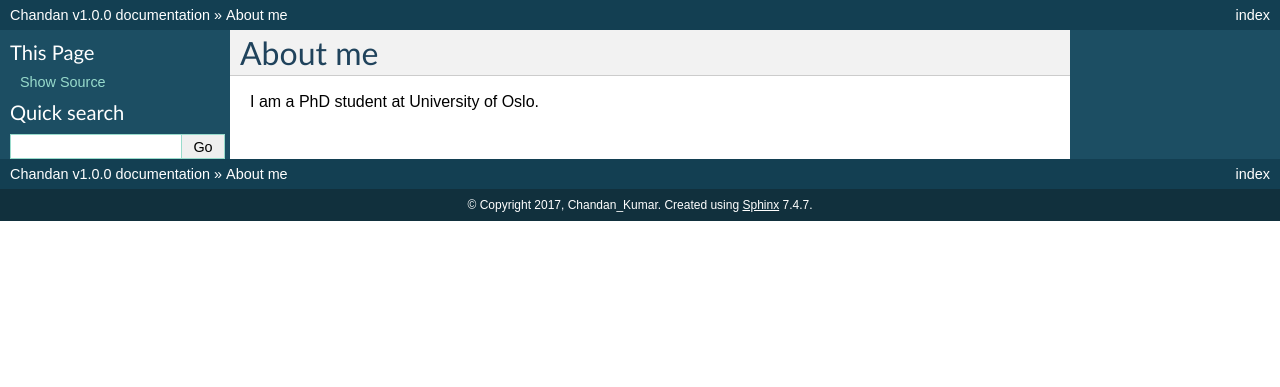
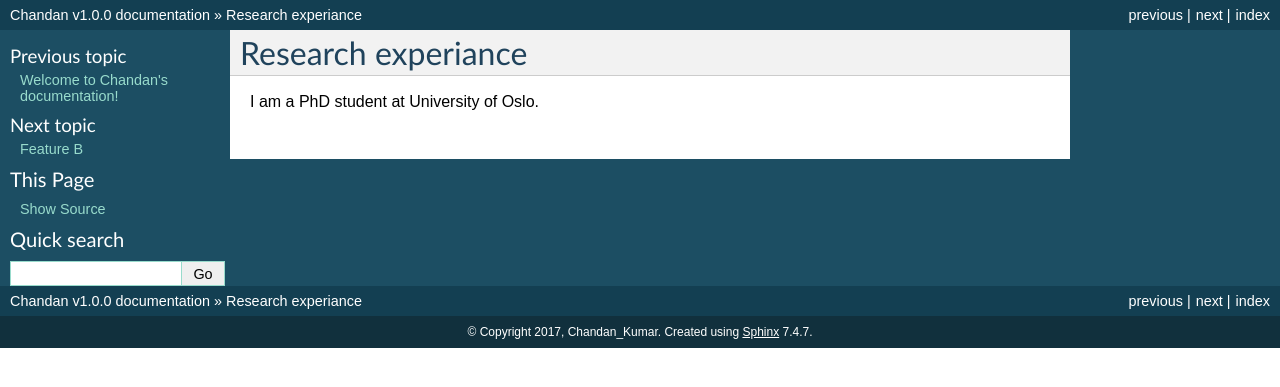
Before and after one commit to chandan-qchem/readdocs, a Sphinx documentation site: the page built from source/research_experiance.rst, in a window 1280 px wide. Shown: the top 387 px of the page. Built offline with Sphinx 7.4.7, drawn with Linux system fonts in a browser that asks for light colours; pages that are not in the unit, such as notebooks, are missing from menus.

Commit message:
added research_experiance file

```diff
--- a/source/index.rst
+++ b/source/index.rst
@@ -9,7 +9,7 @@ Welcome to Chandan's documentation!
 .. toctree::
    :maxdepth: 2
 
-   feature-a.rst
+   research_experiance.rst
 
 .. toctree::
    :maxdepth: 2
--- a/source/research_experiance.rst
+++ b/source/research_experiance.rst
@@ -1,4 +1,4 @@
-About me
-========
+Research experiance
+===================
 
 I am a PhD student at University of Oslo.
```
